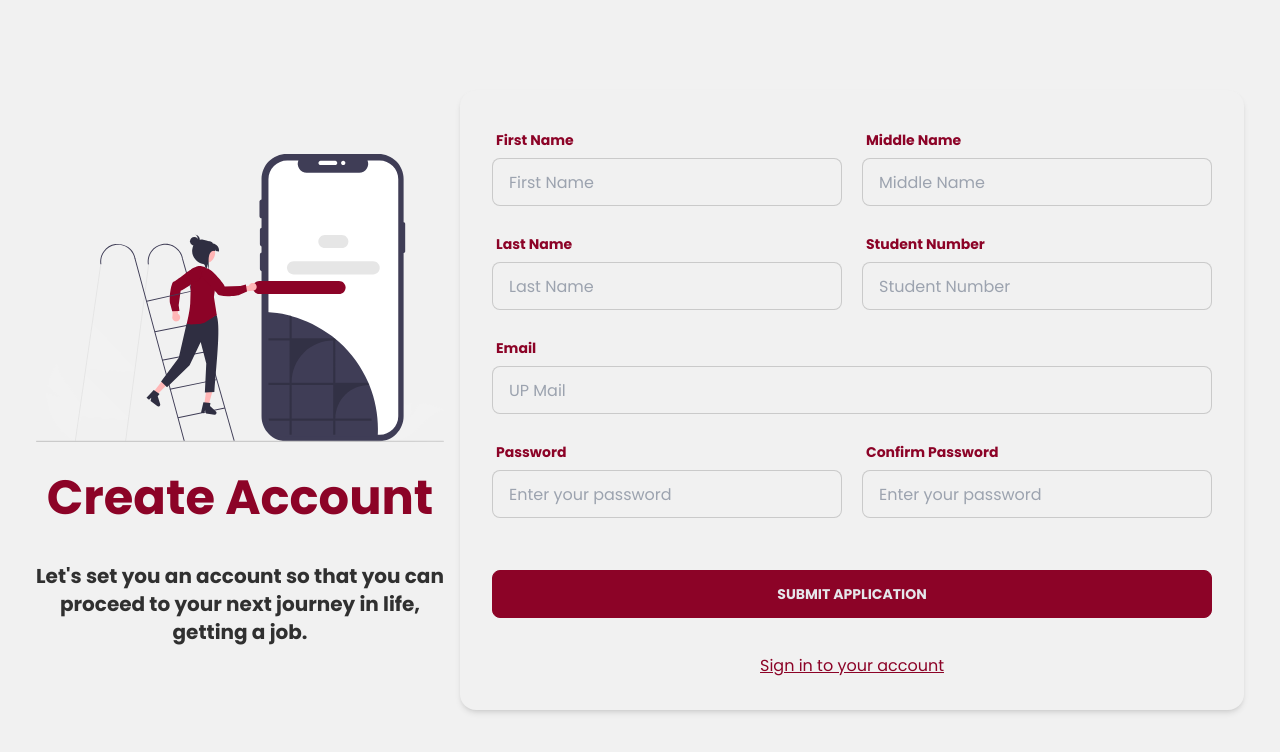
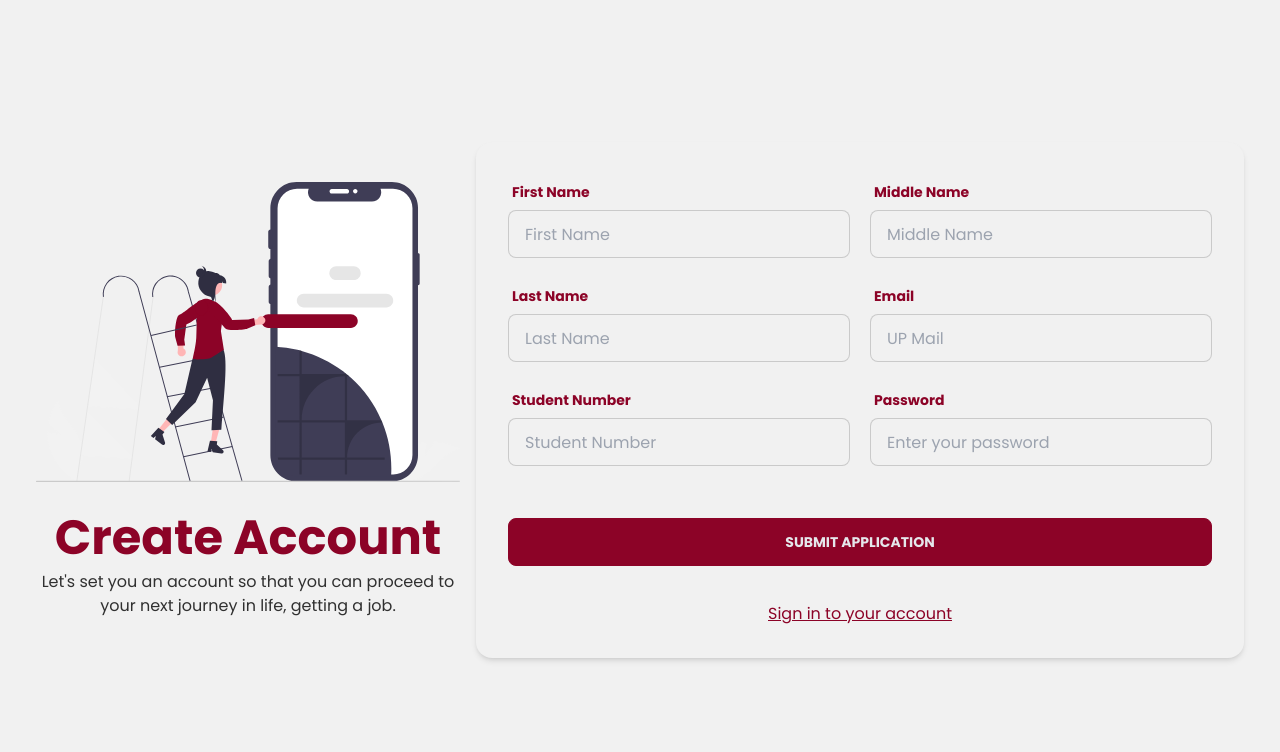
Before and after one commit to gmviray/Clearify, a React (Create React App) app in the folder client/: page /sign-up in a window 1280 px wide. Shown: the top 752 px of the page. Built offline with nearby package versions, Linux system fonts and the light colour scheme.

Commit message:
ui: improve error validation on sign up

```diff
--- a/client/src/pages/SignIn.jsx
+++ b/client/src/pages/SignIn.jsx
@@ -52,7 +52,7 @@ const SignInPage = () => {
         <div className="container mx-auto px-5">
             <div className="hero min-h-screen">
                 <div className="hero-content w-full flex-col lg:flex-row">
-                <div className="text-center">
+                    <div className="text-center">
                         <img
                             className="w-full object-contain sm:w-auto"
                             src={signUpSvg}
@@ -60,9 +60,9 @@ const SignInPage = () => {
                         <h1 className="text-3xl md:text-4xl lg:text-5xl font-bold mt-4 md:mt-6 lg:mt-8 text-primary">
                             Welcome Back
                         </h1>
-                        <h3 className="text-base md:text-lg lg:text-xl font-bold mt-6 md:mt-8 lg:mt-10">
+                        <p className="text-base mt-2">
                             Sign in to your account to view your application.
-                        </h3>
+                        </p>
                     </div>
                     <div className="card flex-shrink-0 shadow-md bg-base-100 flex flex-col">
                         <div className="card-body">
--- a/client/src/pages/SignUp.jsx
+++ b/client/src/pages/SignUp.jsx
@@ -4,11 +4,13 @@ import { useForm } from "react-hook-form";
 import { useNavigate } from "react-router-dom";
 import { useUserStore } from "../store";
 import { useEffect } from "react";
+import { apiAxios } from "../utils";
 
 const SignUpPage = () => {
     const {
         register,
         handleSubmit,
+        setError,
         formState: { errors },
     } = useForm();
 
@@ -20,7 +22,20 @@ const SignUpPage = () => {
         if (user) navigate("/");
     }, [user]);
 
-    const onSubmit = (data) => console.log(data);
+    const onSubmit = async (data) => {
+        try {
+            const resp = await apiAxios.post("/sign-up", data);
+            navigate("/");
+        } catch (err) {
+            console.log(err.response.data);
+            // err.response.data.errors.forEach((item) => {
+            //     const [key, value] = Object.entries(item)[0];
+
+            //     setError(key, { type: "custom", message: value });
+            // });
+        }
+    };
+
     return (
         <div className="container mx-auto px-5">
             {" "}
@@ -35,15 +50,18 @@ const SignUpPage = () => {
                             Create Account
                         </h1>
 
-                        <h3 className="text-base md:text-lg lg:text-xl font-bold mt-6 md:mt-8 lg:mt-10">
-  Let's set you an account so that you can proceed to your next journey in life, getting a job.
-</h3>
+                        <p className="text-base mt-2">
+                            Let's set you an account so that you can proceed to
+                            your next journey in life, getting a job.
+                        </p>
                     </div>
-                    <div className="card flex-shrink-0 shadow-md bg-base-100 flex flex-col">
+                    <div className="card flex-shrink-0 shadow-md bg-base-100 flex flex-col w-full max-w-3xl">
                         <div className="card-body">
-                            <form onSubmit={handleSubmit(onSubmit)} className="flex flex-col gap-5">
+                            <form
+                                onSubmit={handleSubmit(onSubmit)}
+                                className="flex flex-col gap-5"
+                            >
                                 <div className="grid grid-cols-1 gap-5 sm:grid-cols-2">
-
                                     <div className="form-control">
                                         <label
                                             className="label"
@@ -59,13 +77,17 @@ const SignUpPage = () => {
                                             placeholder="First Name"
                                             className="input input-bordered w-full sm:w-auto"
                                             id="firstname"
-                                                {...register("firstname", {
-                                                    required: true,
+                                            {...register("firstName", {
+                                                required: {
+                                                    value: true,
+                                                    message:
+                                                        "Please indicate a first name.",
+                                                },
                                             })}
                                         />
-                                            {errors.firstname && (
+                                        {errors.firstName && (
                                             <span className="label-text-alt text-error">
-                                                    This is a required field.
+                                                {errors.firstName.message}
                                             </span>
                                         )}
                                         {/* </div> */}
@@ -86,7 +108,7 @@ const SignUpPage = () => {
                                             placeholder="Middle Name"
                                             className="input input-bordered  w-full sm:w-auto"
                                             id="middlename"
-                                                {...register("midname")}
+                                            {...register("middleName")}
                                         />
                                         {/* </div> */}
                                     </div>
@@ -108,18 +130,56 @@ const SignUpPage = () => {
                                             placeholder="Last Name"
                                             className="input input-bordered  w-full sm:w-auto"
                                             id="lastname"
-                                                {...register("lastname", {
-                                                    required: true,
+                                            {...register("lastName", {
+                                                required: {
+                                                    value: true,
+                                                    message:
+                                                        "Please indicate a last name.",
+                                                },
                                             })}
                                         />
-                                            {errors.lastname && (
+                                        {errors.lastName && (
                                             <span className="label-text-alt text-error">
-                                                    This is a required field.
+                                                {errors.lastName.message}
                                             </span>
                                         )}
                                         {/* </div> */}
                                     </div>
                                     {/* <div className="basis-1/2"> */}
+                                    <div className="form-control">
+                                        <label
+                                            className="label"
+                                            htmlFor="email"
+                                        >
+                                            <span className="label-text font-bold text-primary">
+                                                {" "}
+                                                Email{" "}
+                                            </span>
+                                        </label>
+                                        <input
+                                            type="text"
+                                            placeholder="UP Mail"
+                                            className="input input-bordered w-full sm:w-auto"
+                                            id="email"
+                                            {...register("email", {
+                                                required: {
+                                                    value: true,
+                                                    message:
+                                                        "Please indicate an email.",
+                                                },
+                                            })}
+                                        />
+                                        {errors.email && (
+                                            <span className="label-text-alt text-error">
+                                                {errors.email.message}
+                                            </span>
+                                        )}
+
+                                        {/* </div> */}
+                                    </div>
+                                </div>
+
+                                <div className="grid grid-cols-1 gap-5 sm:grid-cols-2">
                                     <div className="form-control">
                                         <label
                                             className="label"
@@ -135,41 +195,20 @@ const SignUpPage = () => {
                                             placeholder="Student Number"
                                             className="input input-bordered  w-full sm:w-auto"
                                             id="studentnum"
-                                                {...register("studentnum", {
-                                                    required: true,
+                                            {...register("studentNumber", {
+                                                required: {
+                                                    value: true,
+                                                    message:
+                                                        "Please indicate a student number.",
+                                                },
                                             })}
                                         />
-                                            {errors.studentnum && (
+                                        {errors.studentNumber && (
                                             <span className="label-text-alt text-error">
-                                                    This is a required field.
-                                                </span>
-                                            )}
-                                        {/* </div> */}
-                                    </div>
-                                </div>
-                                <div className="form-control">
-                                    <label className="label" htmlFor="email">
-                                        <span className="label-text font-bold text-primary">
-                                            {" "}
-                                            Email{" "}
-                                        </span>
-                                    </label>
-                                    <input
-                                        type="text"
-                                        placeholder="UP Mail"
-                                        className="input input-bordered w-full sm:w-auto"
-                                        id="email"
-                                        {...register("emailInput", {
-                                            required: true,
-                                        })}
-                                    />
-                                    {errors.emailInput && (
-                                        <span className="label-text-alt text-error">
-                                            Invalid email address
+                                                {errors.studentNumber.message}
                                             </span>
                                         )}
                                     </div>
-                                <div className="grid grid-cols-1 gap-5 sm:grid-cols-2">
                                     {/* <div className="basis-1/2"> */}
                                     <div className="form-control">
                                         <label
@@ -186,40 +225,17 @@ const SignUpPage = () => {
                                             placeholder="Enter your password"
                                             className="input input-bordered  w-full sm:w-auto"
                                             id="password"
-                                                {...register("passwordInput", {
-                                                    required: true,
+                                            {...register("password", {
+                                                required: {
+                                                    value: true,
+                                                    message:
+                                                        "Please indicate a password.",
+                                                },
                                             })}
                                         />
-                                            {errors.passwordInput && (
+                                        {errors.password && (
                                             <span className="label-text-alt text-error">
-                                                    This is a required field.
-                                                </span>
-                                            )}
-                                        {/* </div> */}
-                                    </div>
-                                    {/* <div className="basis-1/2"> */}
-                                        <div className="form-control">
-                                            <label
-                                                className="label"
-                                                htmlFor="confirm"
-                                            >
-                                                <span className="label-text font-bold text-primary">
-                                                    {" "}
-                                                    Confirm Password{" "}
-                                                </span>
-                                            </label>
-                                            <input
-                                                type="password"
-                                                placeholder="Enter your password"
-                                                className="input input-bordered  w-full sm:w-auto"
-                                                id="confirm"
-                                                {...register("confirmPW", {
-                                                    required: true,
-                                                })}
-                                            />
-                                            {errors.confirmPW && (
-                                                <span className="label-text-alt text-error">
-                                                    This is a required field.
+                                                {errors.password.message}
                                             </span>
                                         )}
                                         {/* </div> */}
```
Lines whose indentation alone changed are shown as unchanged.
